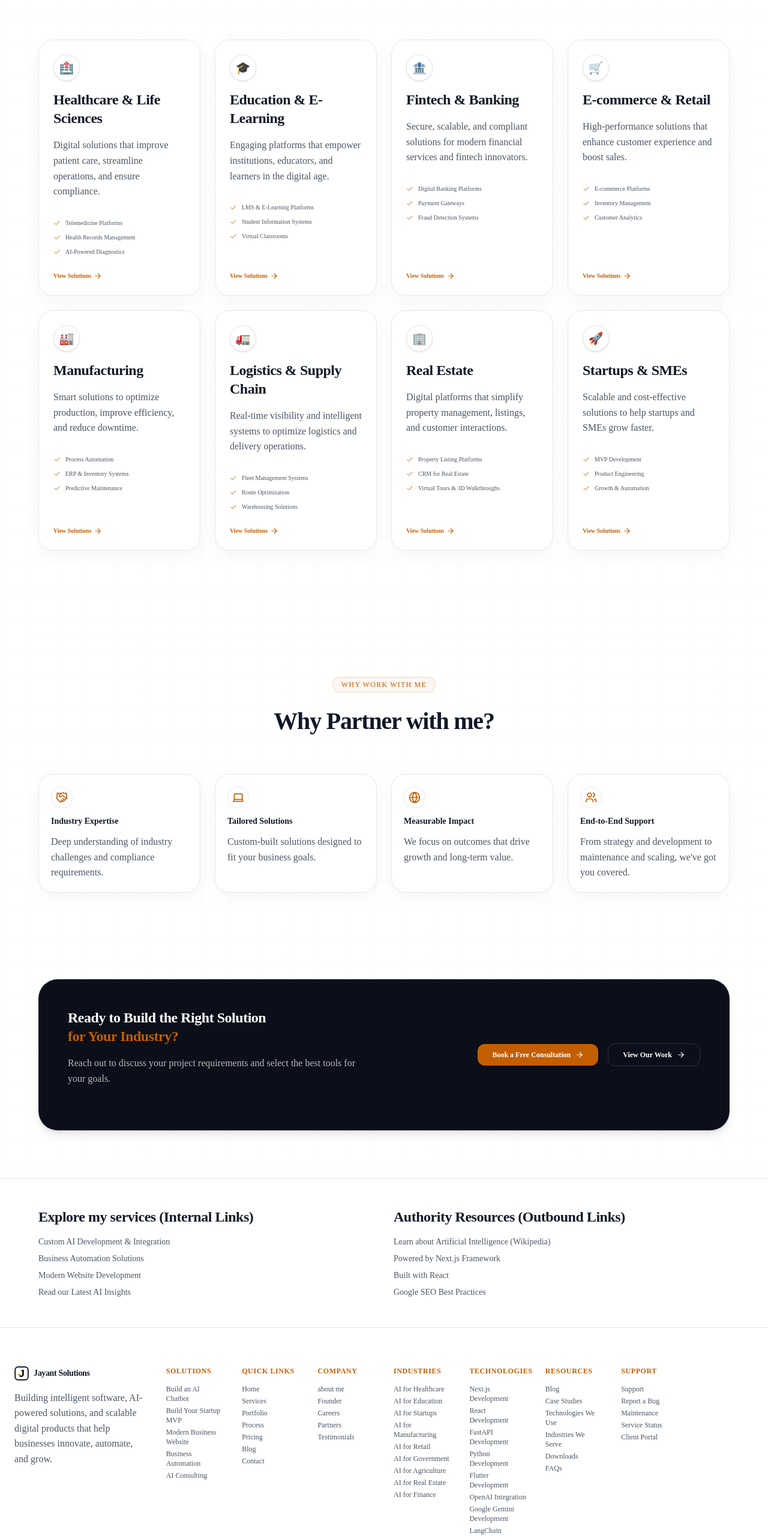
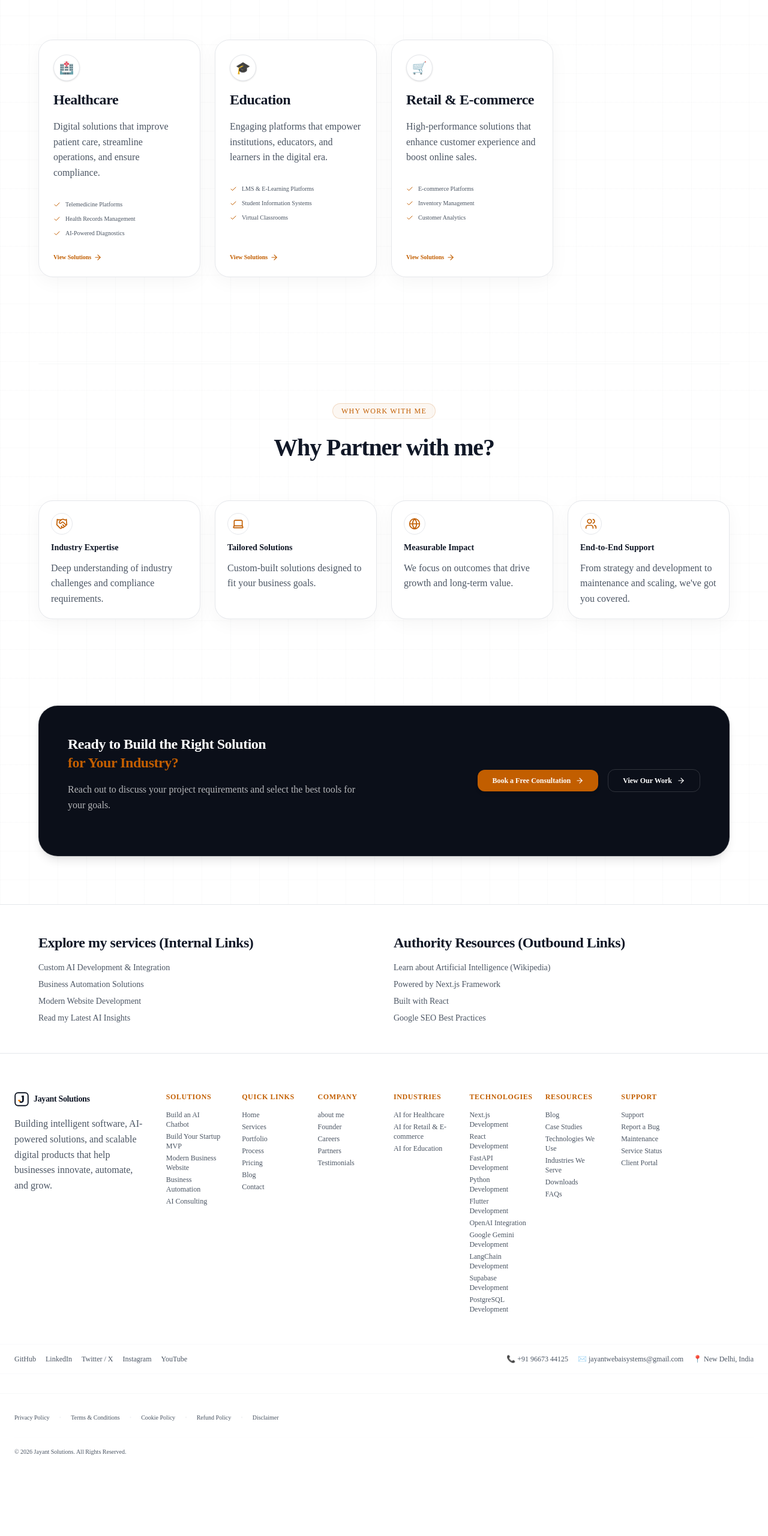
Before and after one commit to JayantOlhyan/Jayant-solutions, a Next.js app: page /resources/industries-we-serve in a window 1280 px wide. Shown: the part 986-3546 px from the top of the page at 60% size. After the commit the page ends 3446 px from the top, so only its background shows below. Built offline with nearby package versions, Linux system fonts and the light colour scheme.

Commit message:
fix(compliance): consolidate target industries (Healthcare, Retail & E-commerce, Education) across navigation, footer, internal links, and industries-we-serve resource page

```diff
--- a/src/app/resources/industries-we-serve/page.tsx
+++ b/src/app/resources/industries-we-serve/page.tsx
@@ -8,52 +8,22 @@ import { ArrowRight, Check, Heart, Shield, Laptop, MessageSquare, Handshake, Use
 export default function IndustriesPage() {
   const industries = [
     {
-      title: "Healthcare & Life Sciences",
+      title: "Healthcare",
       desc: "Digital solutions that improve patient care, streamline operations, and ensure compliance.",
       points: ["Telemedicine Platforms", "Health Records Management", "AI-Powered Diagnostics"],
       avatar: "🏥",
     },
     {
-      title: "Education & E-Learning",
-      desc: "Engaging platforms that empower institutions, educators, and learners in the digital age.",
+      title: "Education",
+      desc: "Engaging platforms that empower institutions, educators, and learners in the digital era.",
       points: ["LMS & E-Learning Platforms", "Student Information Systems", "Virtual Classrooms"],
       avatar: "🎓",
     },
     {
-      title: "Fintech & Banking",
-      desc: "Secure, scalable, and compliant solutions for modern financial services and fintech innovators.",
-      points: ["Digital Banking Platforms", "Payment Gateways", "Fraud Detection Systems"],
-      avatar: "🏦",
-    },
-    {
-      title: "E-commerce & Retail",
-      desc: "High-performance solutions that enhance customer experience and boost sales.",
+      title: "Retail & E-commerce",
+      desc: "High-performance solutions that enhance customer experience and boost online sales.",
       points: ["E-commerce Platforms", "Inventory Management", "Customer Analytics"],
       avatar: "🛒",
-    },
-    {
-      title: "Manufacturing",
-      desc: "Smart solutions to optimize production, improve efficiency, and reduce downtime.",
-      points: ["Process Automation", "ERP & Inventory Systems", "Predictive Maintenance"],
-      avatar: "🏭",
-    },
-    {
-      title: "Logistics & Supply Chain",
-      desc: "Real-time visibility and intelligent systems to optimize logistics and delivery operations.",
-      points: ["Fleet Management Systems", "Route Optimization", "Warehousing Solutions"],
-      avatar: "🚛",
-    },
-    {
-      title: "Real Estate",
-      desc: "Digital platforms that simplify property management, listings, and customer interactions.",
-      points: ["Property Listing Platforms", "CRM for Real Estate", "Virtual Tours & 3D Walkthroughs"],
-      avatar: "🏢",
-    },
-    {
-      title: "Startups & SMEs",
-      desc: "Scalable and cost-effective solutions to help startups and SMEs grow faster.",
-      points: ["MVP Development", "Product Engineering", "Growth & Automation"],
-      avatar: "🚀",
     },
   ];
 
--- a/src/components/Footer.tsx
+++ b/src/components/Footer.tsx
@@ -43,14 +43,8 @@ export default function Footer() {
       title: "Industries",
       links: [
         { name: "AI for Healthcare", href: "/industries/ai-for-healthcare" },
-        { name: "AI for Education", href: "/industries/ai-for-education" },
-        { name: "AI for Startups", href: "/industries/ai-for-startups" },
-        { name: "AI for Manufacturing", href: "/industries/ai-for-manufacturing" },
-        { name: "AI for Retail", href: "/industries/ai-for-retail" },
-        { name: "AI for Government", href: "/industries/ai-for-government" },
-        { name: "AI for Agriculture", href: "/industries/ai-for-agriculture" },
-        { name: "AI for Real Estate", href: "/industries/ai-for-real-estate" },
-        { name: "AI for Finance", href: "/industries/ai-for-finance" }
+        { name: "AI for Retail & E-commerce", href: "/industries/ai-for-retail" },
+        { name: "AI for Education", href: "/industries/ai-for-education" }
       ]
     },
     {
--- a/src/components/Navbar.tsx
+++ b/src/components/Navbar.tsx
@@ -69,14 +69,8 @@ export default function Navbar() {
 
   const industriesSubLinks = [
     { label: "AI for Healthcare", href: "/industries/ai-for-healthcare" },
+    { label: "AI for Retail & E-commerce", href: "/industries/ai-for-retail" },
     { label: "AI for Education", href: "/industries/ai-for-education" },
-    { label: "AI for Startups", href: "/industries/ai-for-startups" },
-    { label: "AI for Manufacturing", href: "/industries/ai-for-manufacturing" },
-    { label: "AI for Retail", href: "/industries/ai-for-retail" },
-    { label: "AI for Government", href: "/industries/ai-for-government" },
-    { label: "AI for Agriculture", href: "/industries/ai-for-agriculture" },
-    { label: "AI for Real Estate", href: "/industries/ai-for-real-estate" },
-    { label: "AI for Finance", href: "/industries/ai-for-finance" },
   ];
 
   const technologiesSubLinks = [
--- a/src/components/SEOLinks.tsx
+++ b/src/components/SEOLinks.tsx
@@ -26,7 +26,7 @@ export default function SEOLinks() {
               </li>
               <li>
                 <Link href="/blog" className="hover:text-primary transition-colors">
-                  Read our Latest AI Insights
+                  Read my Latest AI Insights
                 </Link>
               </li>
             </ul>
```
